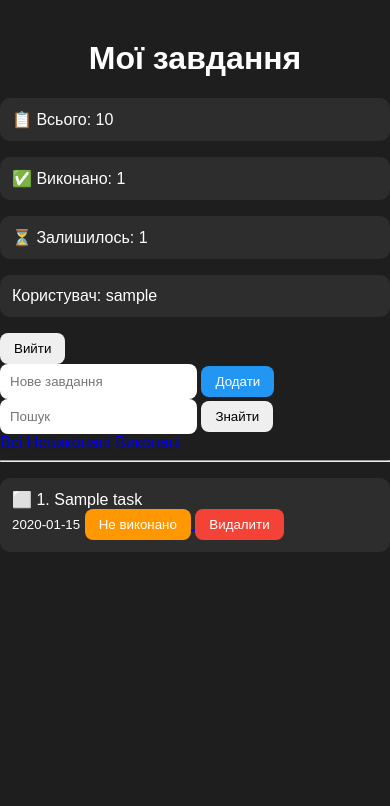
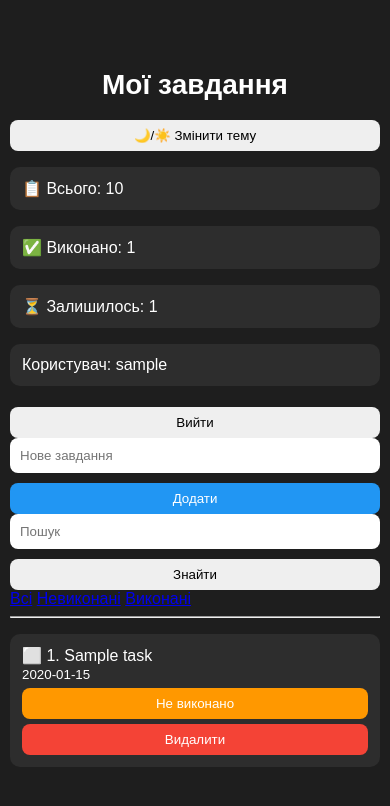
Before and after one commit to holeijeims24/flask-todo-app, a Flask app: template templates/tasks.html in a window 390 px wide. Shown: the top 806 px of the page. Run offline with Flask 3, Linux system fonts and the light colour scheme; the template is opened without the code that fills it: most values are stand-ins (such as "Sample title", 1, 10 or a date in 2020).

Commit message:
Added responsive design and theme switcher

```diff
--- a/app.py
+++ b/app.py
@@ -14,5 +14,22 @@ def about():
 def hello():
     name = request.form["name"]
     return f"<h1>Привіт, {name}!</h1>"
+messages = []
+
+@app.route("/messages")
+def messages_page():
+    return render_template("messages.html")
+
+@app.route("/message", methods=["POST"])
+def message():
+    text = request.form["text"]
+    messages.append(text)
+
+    result = "<h1>Повідомлення:</h1>"
+
+    for msg in messages:
+        result += f"<p>{msg}</p>"
+
+    return result
 
 app.run(debug=True)
--- a/static/style.css
+++ b/static/style.css
@@ -51,3 +51,55 @@ button:hover {
     background-color: #f44336;
     color: white;
 }
+@media (max-width: 768px) {
+
+    body {
+        padding: 10px;
+    }
+
+    h1 {
+        font-size: 28px;
+        text-align: center;
+    }
+
+    form {
+        display: flex;
+        flex-direction: column;
+        gap: 10px;
+    }
+
+    input {
+        width: 100%;
+        box-sizing: border-box;
+    }
+
+    button {
+        width: 100%;
+    }
+
+    a button {
+        margin-top: 5px;
+    }
+
+    p {
+        word-wrap: break-word;
+    }
+}
+.light-theme {
+    background-color: white;
+    color: black;
+}
+
+.light-theme input {
+    background-color: white;
+    color: black;
+    border: 1px solid black;
+}
+
+.light-theme button {
+    border: 1px solid black;
+}
+
+.light-theme a {
+    color: blue;
+}
--- a/templates/index.html
+++ b/templates/index.html
@@ -11,6 +11,7 @@
     <a href="/about">
     <button>Про мене</button>
 </a>
+
 <form action="/hello" method="POST">
     <input type="text" name="name" placeholder="Введіть ім'я">
     <button type="submit">Привітатись</button>
--- a/templates/tasks.html
+++ b/templates/tasks.html
@@ -3,9 +3,31 @@
 <head>
     <title>Мої завдання</title>
     <link rel="stylesheet" href="{{ url_for('static', filename='style.css') }}">
+    <script>
+    function toggleTheme() {
+        document.body.classList.toggle("light-theme");
+
+        if (document.body.classList.contains("light-theme")) {
+            localStorage.setItem("theme", "light");
+        } else {
+            localStorage.setItem("theme", "dark");
+        }
+    }
+
+window.onload = function () {
+    let theme = localStorage.getItem("theme");
+
+    if (theme === "light") {
+        document.body.classList.add("light-theme");
+    }
+}
+</script>
 </head>
 <body>
     <h1>Мої завдання</h1>
+    <button onclick="toggleTheme()">
+        🌙/☀️ Змінити тему
+    </button>
 
     <p>📋 Всього: {{ total }}</p>
     <p>✅ Виконано: {{ done_count }}</p>
```
